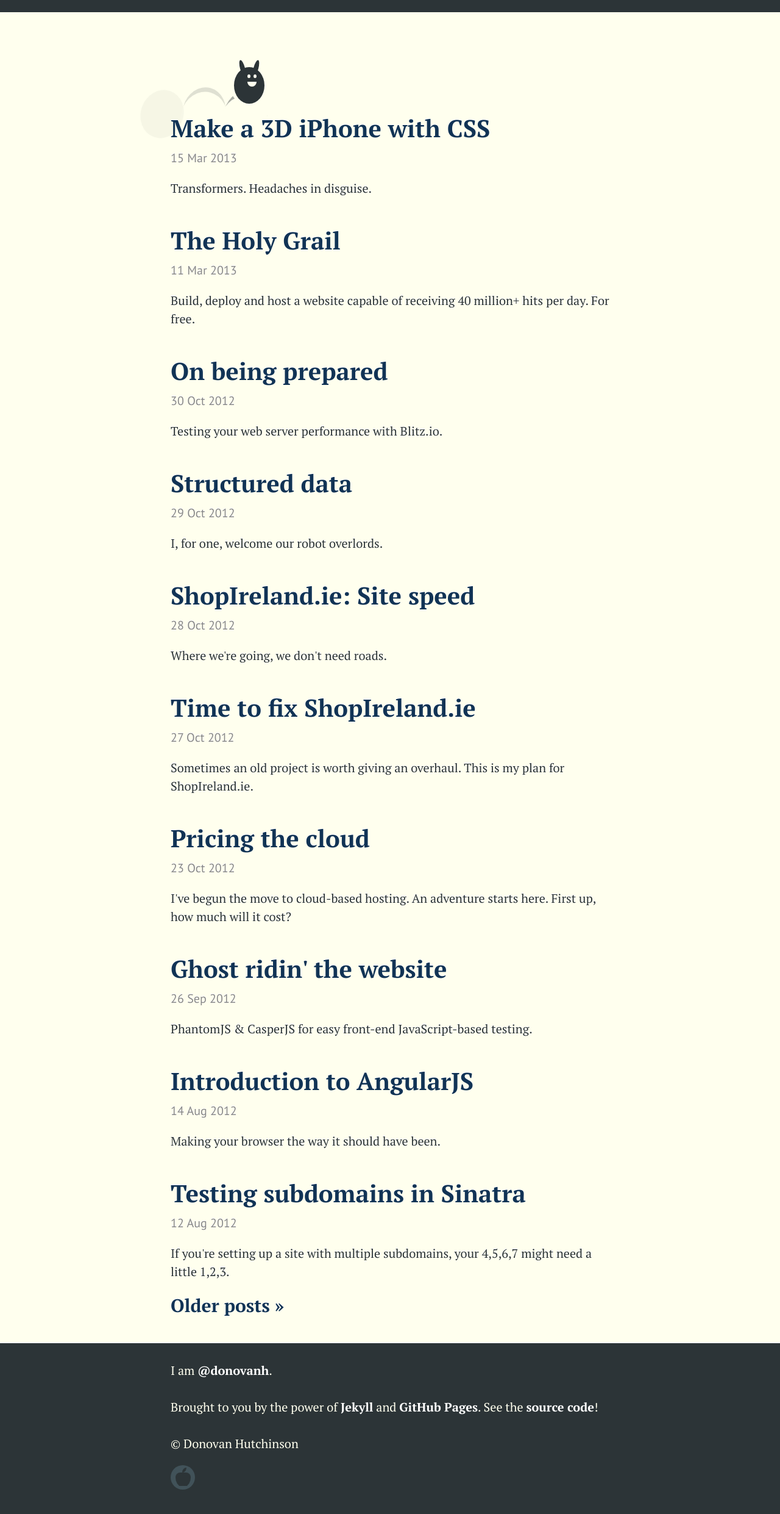
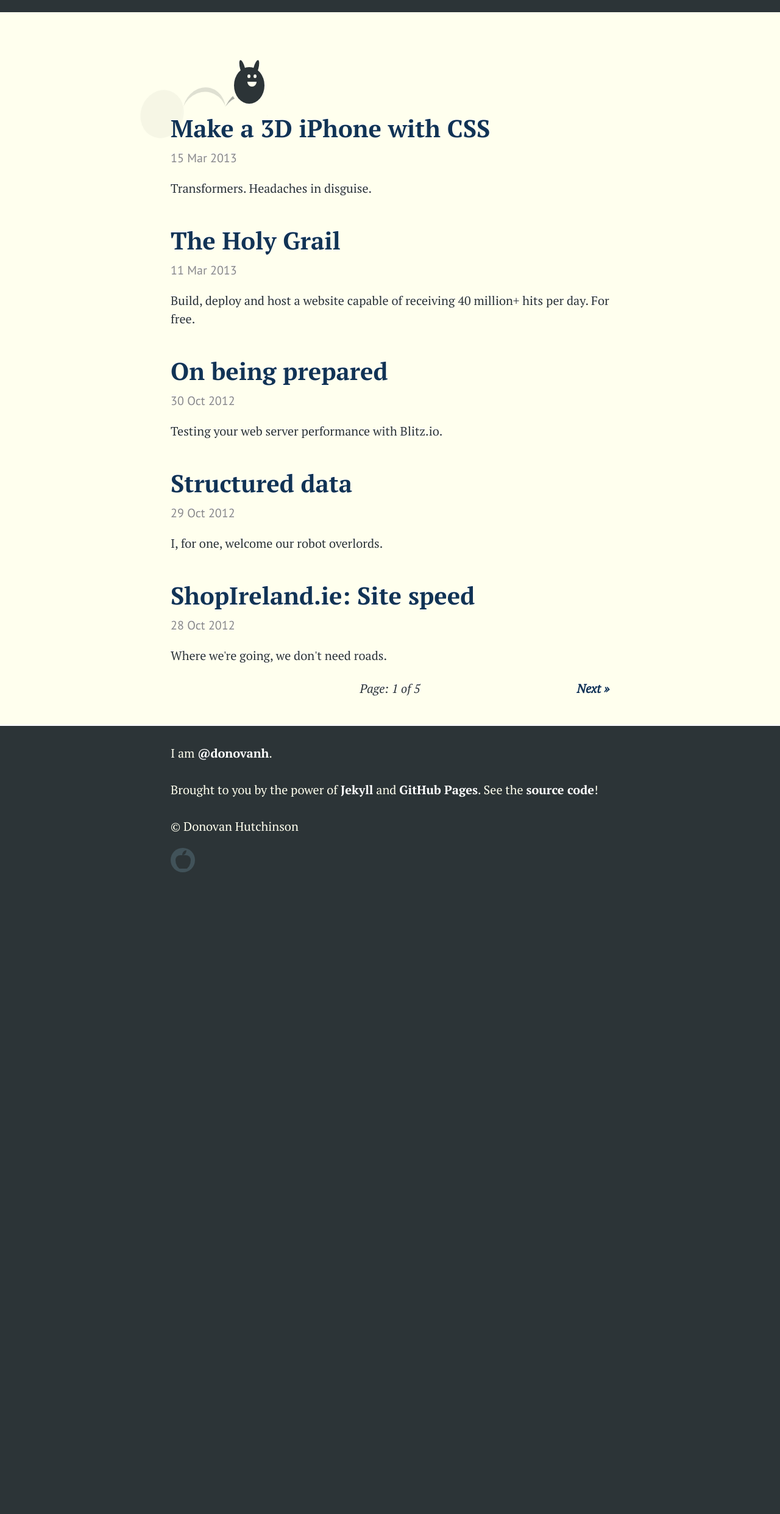
Before and after one commit to donovanh/donovanh.github.com, a Jekyll site: the page built from index.html, in a window 1280 px wide. Shown: the whole page at 61% size. Built offline with Jekyll 4.4.1, drawn with Linux system fonts in a browser that asks for light colours; nearby versions of some CDN libraries; the list of posts is cut into pages by our own code; after the commit the page ends 1470 px from its top, so only the background shows below that.

Commit message:
Pagination

```diff
--- a/_config.yml
+++ b/_config.yml
@@ -1,3 +1,4 @@
 auto: true
 permalink: /blog/:title
 pygments: true
+paginate: 5 # the number of post per page
--- a/index.html
+++ b/index.html
@@ -3,8 +3,7 @@ layout: default
 title: Home
 ---
 
-<!-- Show last 10 posts here -->
-{% for post in site.posts limit: 10  %}
+{% for post in paginator.posts %}
 
     <article>
 
@@ -19,4 +18,21 @@ title: Home
 
 {% endfor %}
 
-    <h2><a href="/older.html">Older posts &raquo;</a></h2>
+<!-- Pagination links -->
+<nav class="pagination">
+  {% if paginator.previous_page %}
+    {% if paginator.previous_page == 1 %}
+      <a href="/" class="previous">Previous</a>
+    {% else %}
+      <a href="/page{{paginator.previous_page}}" class="previous">Previous</a>
+    {% endif %}
+  {% else %}
+
+  {% endif %}
+  <span class="page_number">Page: {{paginator.page}} of {{paginator.total_pages}}</span>
+  {% if paginator.next_page %}
+    <a href="/page{{paginator.next_page}}" class="next ">Next</a>
+  {% else %}
+
+  {% endif %}
+</nav>
--- a/stylesheets/screen.css
+++ b/stylesheets/screen.css
@@ -1019,6 +1019,34 @@ pre code {
   tab-size: 2;
 }
 
+/* Nav for post pages */
+nav.pagination {
+  padding: 24px 0;
+  font-style: italic;
+  position: relative;
+}
+nav.pagination .previous {
+  position: absolute;
+  left: 0;
+  top: 24px;
+}
+nav.pagination .previous:before {
+  content: "\00ab ";
+}
+nav.pagination .page_number {
+  text-align: center;
+  display: inline-block;
+  width: 100%;
+}
+nav.pagination .next {
+  position: absolute;
+  right: 0;
+  top: 24px;
+}
+nav.pagination .next:after {
+  content: " \00bb";
+}
+
 .bouncer-container * {
   position: absolute;
 }
```
Also changed, not shown: stylesheets/sass/screen.sass (+25 -0 lines), talks/node-intro/notes.txt (+24 -0 lines).
